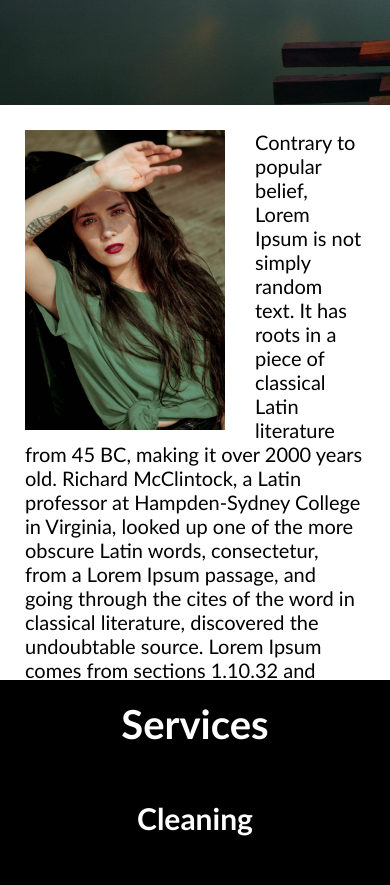
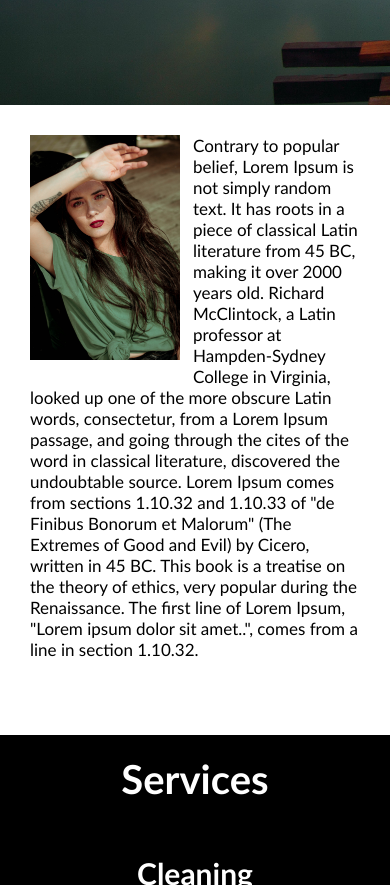
Before and after one commit to BenjiCoder02/personalWebsite, a plain HTML site: page index.html in a window 390 px wide. Shown: the part 620-1505 px from the top of the page. Drawn offline with Linux system fonts and the light colour scheme.

Commit message:
Add files via upload

```diff
--- a/style.css
+++ b/style.css
@@ -180,4 +180,19 @@ h1 {
   .navbar a {
     font-size: 15px;
   }
+
+  .second-section {
+    font-size: 20px;
+    margin: 30px;
+    text-align: left;
+    height: 550px;
+    font-size: 17px;
+  }
+
+  .second-section img {
+    width: 150px;
+    float: left;
+    margin-right: 13px;
+    margin-bottom: 13px;
+  }
 }
```
